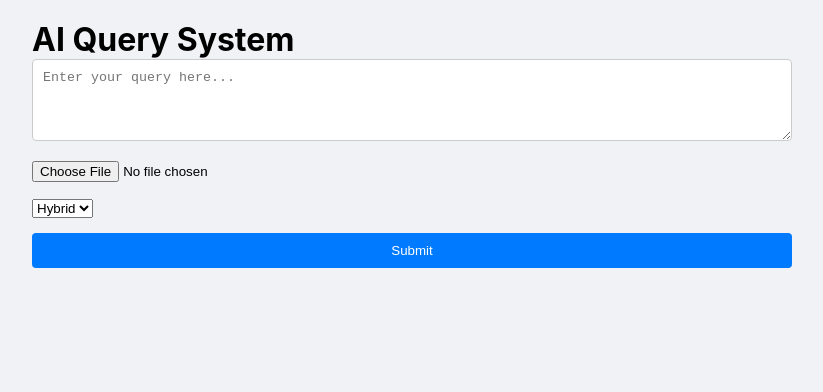
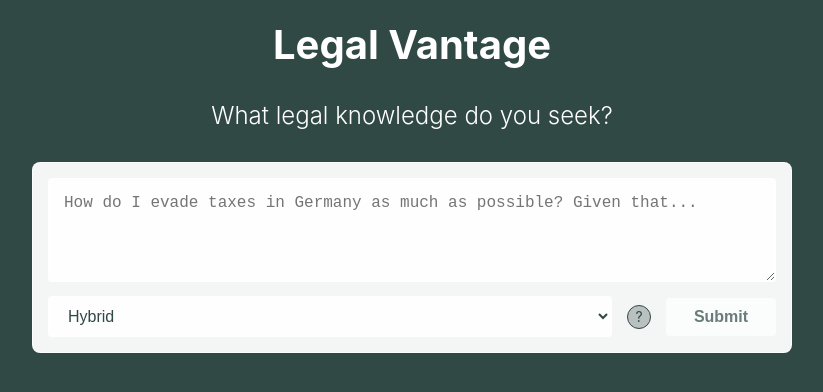
Before and after one commit to Codekob/INF-2220LightRag, a React (Create React App) app in the folder frontend/: page / in a window 1280 px wide. Shown: the top 392 px of the page, without its empty margins (228-1051 px from the left). Built offline with nearby package versions, Linux system fonts and the light colour scheme.

Commit message:
update of frontend

```diff
--- a/frontend/package.json
+++ b/frontend/package.json
@@ -14,7 +14,7 @@
     "@types/react-dom": "^18.0.10"
   },
   "scripts": {
-    "start": "PORT=3001 react-scripts start",
+    "start": "react-scripts start",
     "build": "react-scripts build",
     "test": "react-scripts test",
     "eject": "react-scripts eject"
--- a/frontend/src/App.css
+++ b/frontend/src/App.css
@@ -2,38 +2,157 @@
   max-width: 800px;
   margin: 0 auto;
   padding: 20px;
+  color: white;
+  background-color: #304945;
+  min-height: 100vh;
+  text-align: center;
+}
+
+.title {
+  font-size: 2.5rem;
+  margin-bottom: 2rem;
+  font-weight: bold;
+}
+
+.subtitle {
+  font-size: 1.5rem;
+  margin-bottom: 2rem;
+  font-weight: 300;
 }
 
 .answer-container {
   margin-top: 20px;
   padding: 15px;
-  border: 1px solid #ccc;
+  border: 1px solid white;
   border-radius: 4px;
-  background-color: #f9f9f9;
+  background-color: rgba(255, 255, 255, 0.1);
+  text-align: left;
 }
 
-form {
+.input-container {
+  background-color: rgba(255, 255, 255, 0.95);
+  border: 1px solid rgba(255, 255, 255, 0.8);
+  border-radius: 8px;
+  padding: 15px;
+  width: 100%;
+}
+
+.controls {
   display: flex;
-  flex-direction: column;
-  gap: 15px;
+  gap: 10px;
+  margin-top: 10px;
+  align-items: center;
 }
 
 textarea {
   width: 100%;
-  padding: 10px;
-  border: 1px solid #ccc;
+  padding: 15px;
+  border: 1px solid rgba(255, 255, 255, 0.2);
   border-radius: 4px;
+  background-color: rgba(255, 255, 255, 0.9);
+  color: #304945;
+  font-size: 1rem;
+  resize: vertical;
+}
+
+select {
+  padding: 10px 15px;
+  border: 1px solid rgba(255, 255, 255, 0.2);
+  border-radius: 4px;
+  background-color: rgba(255, 255, 255, 0.9);
+  color: #304945;
+  font-size: 1rem;
+  flex: 1;
 }
 
 button {
-  padding: 10px 20px;
-  background-color: #007bff;
-  color: white;
+  padding: 10px 25px;
+  background-color: white;
+  color: #304945;
   border: none;
   border-radius: 4px;
   cursor: pointer;
+  font-weight: bold;
+  font-size: 1rem;
+  min-width: 110px;
+  transition: background-color 0.2s ease;
 }
 
-button:hover {
-  background-color: #0056b3;
+button:disabled {
+  opacity: 0.7;
+  cursor: not-allowed;
 }
+
+button:hover:not(:disabled) {
+  background-color: rgba(255, 255, 255, 0.8);
+}
+
+h1, h2 {
+  color: white;
+}
+
+select option {
+  padding: 10px;
+  cursor: help;
+}
+
+select option:hover {
+  background-color: rgba(48, 73, 69, 0.1);
+}
+
+/* For better tooltip support across browsers */
+[title] {
+  position: relative;
+  cursor: help;
+}
+
+.tooltip-container {
+  position: relative;
+  display: flex;
+  align-items: center;
+}
+
+.help-icon {
+  display: inline-flex;
+  align-items: center;
+  justify-content: center;
+  width: 24px;
+  height: 24px;
+  border-radius: 50%;
+  background-color: rgba(48, 73, 69, 0.3);
+  color: #304945;
+  font-size: 14px;
+  cursor: help;
+  margin: 0 5px;
+  border: 1px solid #304945;
+}
+
+.help-icon[data-tooltip]:before {
+  content: attr(data-tooltip);
+  position: absolute;
+  bottom: 100%;
+  left: 50%;
+  transform: translateX(-50%);
+  padding: 8px 12px;
+  background: #304945;
+  color: white;
+  border-radius: 8px;
+  font-size: 14px;
+  white-space: normal;
+  visibility: hidden;
+  opacity: 0;
+  z-index: 1000;
+  width: max-content;
+  max-width: 300px;
+  margin-bottom: 5px;
+  box-shadow: 0 2px 4px rgba(0,0,0,0.2);
+}
+
+.help-icon:hover {
+  background-color: rgba(48, 73, 69, 0.1);
+}
+
+.help-icon:hover[data-tooltip]:before {
+  visibility: visible;
+  opacity: 1;
+}
--- a/frontend/src/App.tsx
+++ b/frontend/src/App.tsx
@@ -6,16 +6,9 @@ function App() {
   const [answer, setAnswer] = useState<string>('');
   const [loading, setLoading] = useState(false);
 
-  const handleSubmit = async (query: string, file: File | null, mode: string) => {
+  const handleSubmit = async (query: string, mode: string) => {
     setLoading(true);
     try {
-      const formData = new FormData();
-      formData.append('query', query);
-      formData.append('mode', mode);
-      if (file) {
-        formData.append('file', file);
-      }
-
       const response = await fetch('http://localhost:5000/query', {
         method: 'POST',
         headers: {
@@ -39,9 +32,9 @@ function App() {
 
   return (
     <div className="App">
-      <h1>AI Query System</h1>
-      <QueryInput onSubmit={handleSubmit} />
-      {loading && <div>Loading...</div>}
+      <h1 className="title">Legal Vantage</h1>
+      <h2 className="subtitle">What legal knowledge do you seek?</h2>
+      <QueryInput onSubmit={handleSubmit} isLoading={loading} />
       {answer && (
         <div className="answer-container">
           <h2>Answer:</h2>
--- a/frontend/src/components/QueryInput.tsx
+++ b/frontend/src/components/QueryInput.tsx
@@ -1,47 +1,57 @@
 import React, { useState } from 'react';
 
 type QueryInputProps = {
-    onSubmit: (query: string, file: File | null, mode: string) => void;
+    onSubmit: (query: string, mode: string) => void;
+    isLoading: boolean;
 };
 
-const QueryInput: React.FC<QueryInputProps> = ({ onSubmit }) => {
+const modeDescriptions = {
+  naive: "Direct question-answering without context. Best for simple, factual queries.",
+  local: "Uses local document context for answers. Ideal for specific document-based questions.",
+  global: "Searches across all available documents. Best for broad legal knowledge queries.",
+  hybrid: "Combines local and global context. Provides most comprehensive answers with balanced context."
+};
+
+const QueryInput: React.FC<QueryInputProps> = ({ onSubmit, isLoading }) => {
   const [query, setQuery] = useState('');
-  const [file, setFile] = useState<File | null>(null);
-  const [mode, setMode] = useState('hybrid'); // Default mode
+  const [mode, setMode] = useState('hybrid');
 
   const handleSubmit = (e: React.FormEvent) => {
     e.preventDefault();
-    onSubmit(query, file, mode);
+    onSubmit(query, mode);
   };
+
+  // Check if query is empty or only contains whitespace
+  const isQueryEmpty = !query.trim();
 
   return (
     <form onSubmit={handleSubmit}>
-      <div>
+      <div className="input-container">
         <textarea
           value={query}
           onChange={(e) => setQuery(e.target.value)}
-          placeholder="Enter your query here..."
+          placeholder="How do I evade taxes in Germany as much as possible? Given that..."
           rows={4}
         />
+        <div className="controls">
+          <select
+            value={mode}
+            onChange={(e) => setMode(e.target.value)}
+          >
+            {Object.entries(modeDescriptions).map(([value, description]) => (
+              <option key={value} value={value}>
+                {value.charAt(0).toUpperCase() + value.slice(1)}
+              </option>
+            ))}
+          </select>
+          <div className="tooltip-container">
+            <span className="help-icon" data-tooltip={modeDescriptions[mode as keyof typeof modeDescriptions]}>?</span>
+          </div>
+          <button type="submit" disabled={isLoading || isQueryEmpty}>
+            {isLoading ? "..." : "Submit"}
+          </button>
+        </div>
       </div>
-      <div>
-        <input
-          type="file"
-          onChange={(e) => setFile(e.target.files ? e.target.files[0] : null)}
-        />
-      </div>
-      <div>
-        <select
-          value={mode}
-          onChange={(e) => setMode(e.target.value)}
-        >
-          <option value="naive">Naive</option>
-          <option value="local">Local</option>
-          <option value="global">Global</option>
-          <option value="hybrid">Hybrid</option>
-        </select>
-      </div>
-      <button type="submit">Submit</button>
     </form>
   );
 };
--- a/frontend/src/index.css
+++ b/frontend/src/index.css
@@ -11,7 +11,8 @@ body {
     sans-serif;
   -webkit-font-smoothing: antialiased;
   -moz-osx-font-smoothing: grayscale;
-  background-color: #f0f2f5;
+  background-color: #304945;
+  color: white;
 }
 
 code {
```
Also changed, not shown: 1 other file (tests, documents, lock files or other folders).
